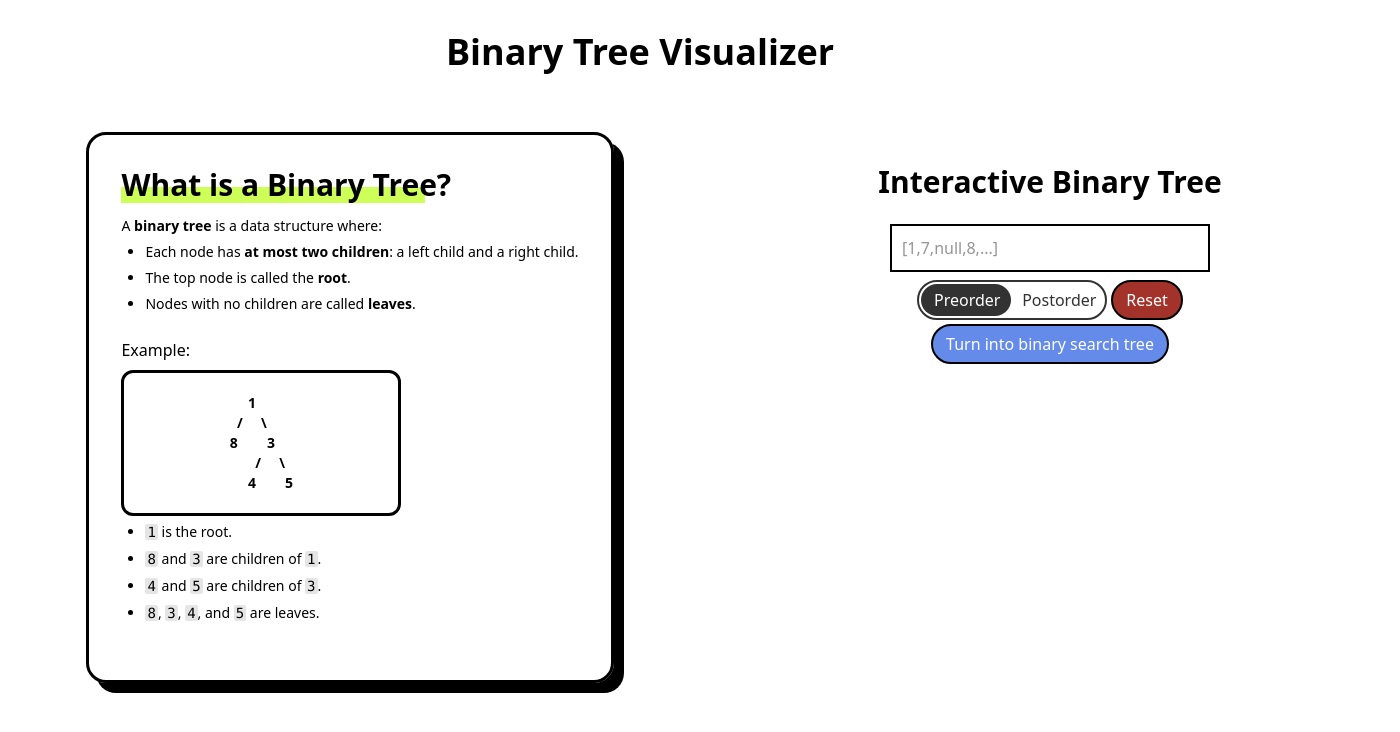
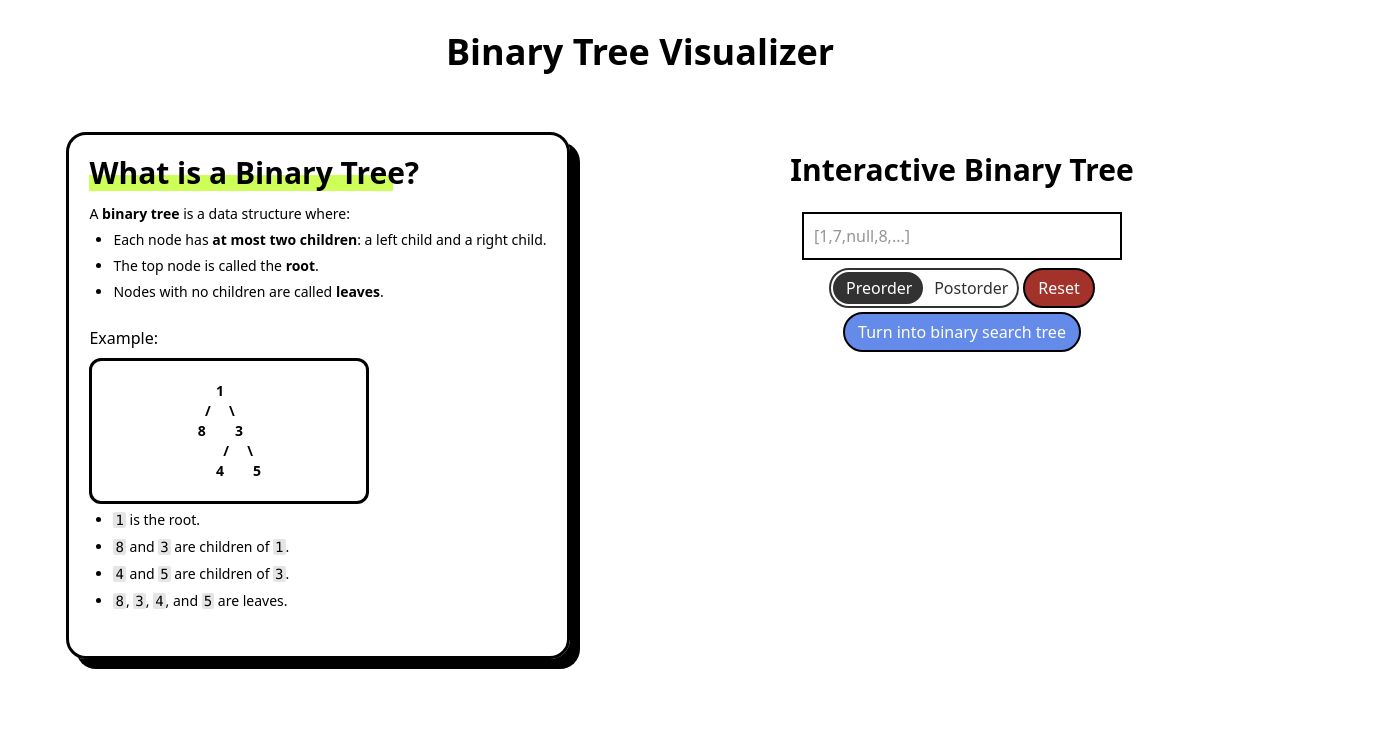
Before and after one commit to noanjrd/binarytree_playground, a React (Vite) app in the folder src/: page / in a window 1280 px wide. Shown: the top 732 px of the page, 1400 px wide, since content can reach past the window. Built offline with nearby package versions, Linux system fonts and the light colour scheme.

Commit message:
design edited once again

```diff
--- a/src/src/App.tsx
+++ b/src/src/App.tsx
@@ -67,9 +67,9 @@ function App() {
     setActionStarted("base")
   return (
     <>
-      <div className='flex flex-col w-full   '>
+      <div className='flex flex-col w-full  items-center  '>
         <p className='text-4xl mb-8 lg:mb-15 font-bold mt-8 text-center text-black'>Binary Tree Visualizer</p>
-        <div className='flex flex-col lg:flex-row justify-center w-full xl:w-350'>
+        <div className='flex flex-col lg:flex-row justify-center w-full xl:w-322'>
           <div className='  w-full flex flex-col items-center'>
             <Explainations actionStarted={actionStarted} />
             {/* <img src={bgtext} className='w-250 h-full ' /> */}
--- a/src/src/components/Explainations.tsx
+++ b/src/src/components/Explainations.tsx
@@ -9,7 +9,7 @@ interface ExplainationsGroupProps {
 export function Explainations({actionStarted} : ExplainationsGroupProps) {
     return (
         <>
-            <div className='card  px-8 py-8  overflow-y-auto h-full scrollbar-none '
+            <div className='card  px-5 py-5  overflow-y-auto     scrollbar-none '
                 style={{
                     scrollbarWidth: "none",   // Firefox
                     msOverflowStyle: "none"   // IE 10+
```
